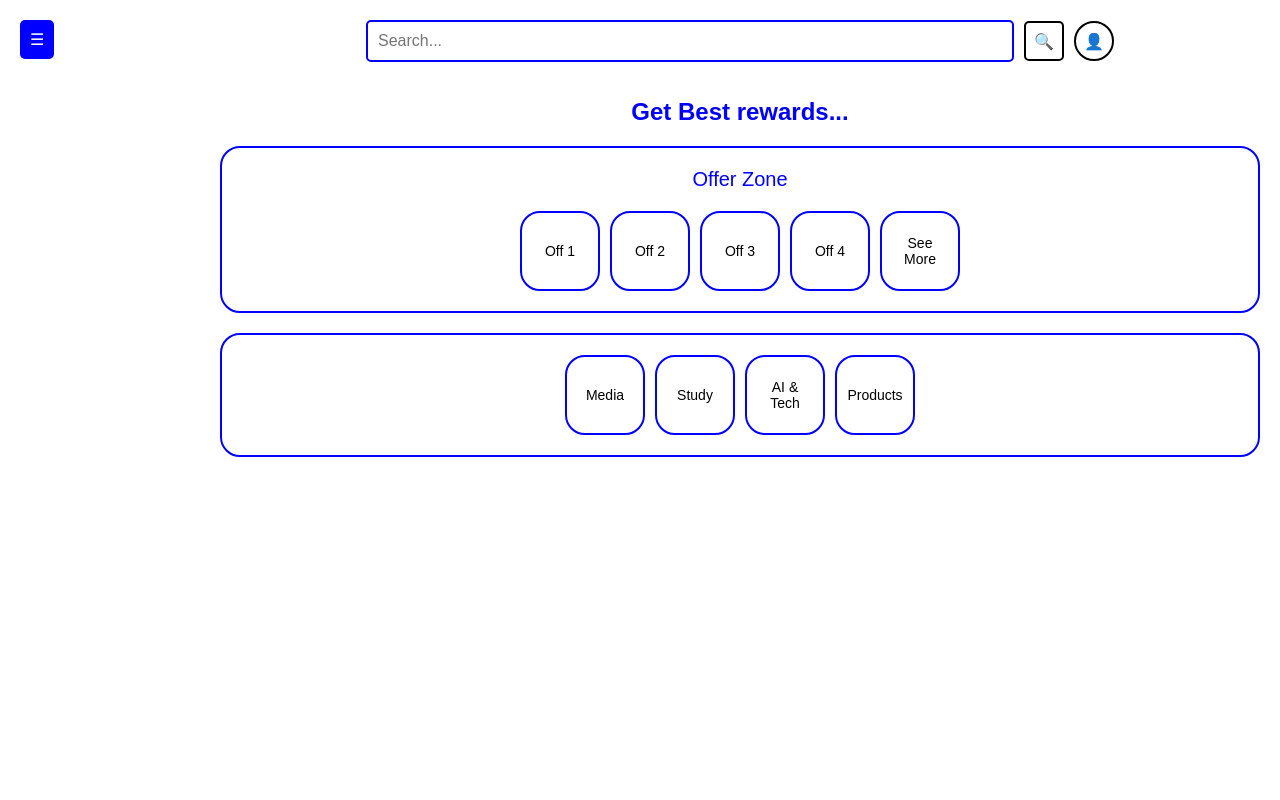
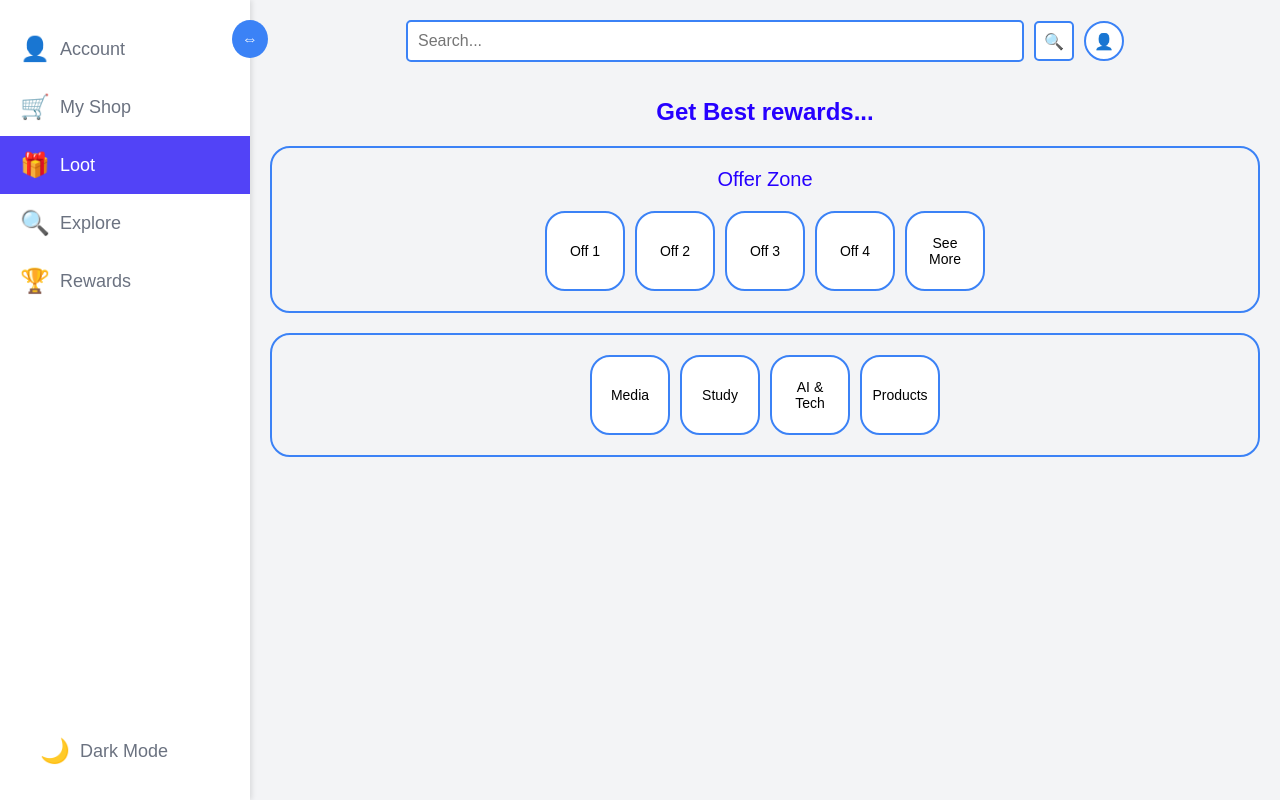
Before and after one commit to saidinesh49/loot, a plain HTML site: page loot.html in a window 1280 px wide. Drawn offline with Linux system fonts and the light colour scheme.

Commit message:
loot.html

```diff
--- a/loot.html
+++ b/loot.html
@@ -8,83 +8,164 @@
         body {
             margin: 0;
             font-family: Arial, sans-serif;
-            color: #0000ff;
-            background-color: #fff;
+            background-color: #F3F4F6; /* Light background color */
+            color: #1F2937; /* Dark gray color for text */
+            transition: background-color 0.3s, color 0.3s;
         }
 
-        .container {
-            display: flex;
-            flex-direction: column;
-            height: 100vh;
+        body.dark-mode {
+            background-color: #1F2937; /* Dark background color */
+            color: #F3F4F6; /* Light color for text */
         }
 
         .sidebar {
-            background-color: blue;
-            width: 200px;
+            background-color: #FFFFFF; /* White background for sidebar */
+            width: 250px; /* Expanded width */
             display: flex;
             flex-direction: column;
             align-items: center;
             padding: 20px 0;
             box-sizing: border-box;
             position: fixed;
-            left: -200px; /* Hidden by default */
             top: 0;
             height: 100%;
-            transition: left 0.3s ease;
-            z-index: 20; /* Ensures the sidebar is on top */
+            box-shadow: 2px 0 5px rgba(0, 0, 0, 0.1); /* Subtle shadow for depth */
+            z-index: 10; /* Ensure it is above the content */
+            transition: width 0.3s;
         }
 
-        .sidebar.show {
-            left: 0;
+        .sidebar.narrow {
+            width: 80px; /* Narrow width */
         }
 
-        .sidebar button {
-            width: 80%;
-            background-color: white;
-            border: 2px solid blue;
-            color: blue;
-            padding: 10px 20px;
+        .sidebar button, .sidebar .dark-mode-toggle {
+            width: 100%;
+            background-color: transparent;
+            border: none;
+            color: #6B7280; /* Gray color for icons */
+            padding: 15px 20px;
             cursor: pointer;
-            border-radius: 5px;
-            font-size: 16px;
-            margin: 10px 0;
-            text-align: center;
+            font-size: 18px; /* Icon size */
+            text-align: left;
+            transition: background-color 0.2s, color 0.2s; /* Smooth color transition */
+            display: flex;
+            align-items: center;
         }
 
-        .sidebar button.active {
-            background-color: rgb(138, 135, 135);
-            color: black;
+        .sidebar button:hover, .sidebar .dark-mode-toggle:hover {
+            background-color: #E5E7EB; /* Light gray on hover */
+            color: #1F2937; /* Dark color on hover */
         }
 
-        .sidebar button:hover {
-            background-color: blue;
-            color: white;
+        .sidebar .icon {
+            font-size: 24px;
+            margin-right: 10px;
         }
 
-        .user-section {
-            margin-top: auto;
-            padding: 15px;
-            background-color: #0000ff;
-            width: 100%;
-            text-align: center;
-            font-size: 16px;
-            color: #fff;
+        .sidebar.narrow .label {
+            display: none;
         }
 
         .main-content {
             flex: 1;
             display: flex;
             flex-direction: column;
-            justify-content: flex-start;
             align-items: center;
             padding: 20px;
             box-sizing: border-box;
-            margin-left: 200px; /* Adjusted for the sidebar */
-            transition: margin-left 0.3s ease;
+            width: calc(100% - 250px); /* Adjust width to account for sidebar */
+            margin-left: 250px; /* Ensure content is next to sidebar */
+            transition: width 0.3s, margin-left 0.3s;
+            justify-content: flex-start;
         }
 
-        .main-content.shifted {
-            margin-left: 0;
+        .sidebar.narrow ~ .main-content {
+            width: calc(100% - 80px);
+            margin-left: 80px;
+        }
+
+        h1 {
+            font-size: 24px; /* Adjusted for smaller screens */
+            color: #2600ff; /* Ensure h1 color is dark gray */
+            margin-bottom: 20px;
+            text-align: center;
+        }
+
+        .section {
+            width: 100%; /* Full width on mobile */
+            margin-bottom: 20px;
+            padding: 20px;
+            border: 2px solid #3B82F6;
+            border-radius: 20px;
+            box-sizing: border-box;
+            text-align: center;
+        }
+
+        .section-title {
+            font-size: 20px; /* Adjusted for smaller screens */
+            margin-bottom: 20px;
+            color: #2600ff; /* Ensure title color is dark gray */
+        }
+
+        .button-grid, .button-grid-wide {
+            display: flex;
+            gap: 10px;
+            flex-wrap: wrap;
+            justify-content: center;
+        }
+
+        .button-grid button, .button-grid-wide button, .special-button {
+            width: 80px; /* Adjusted for smaller screens */
+            height: 80px; /* Adjusted for smaller screens */
+            padding: 10px;
+            border: 2px solid #3B82F6;
+            border-radius: 20px;
+            background-color: white;
+            color: black;
+            font-size: 14px; /* Adjusted for smaller screens */
+            cursor: pointer;
+            box-sizing: border-box;
+            transition: background-color 0.2s, color 0.2s, transform 0.3s ease;
+        }
+
+        .button-grid button:hover, .button-grid-wide button:hover, .special-button:hover {
+            background-color: #3B82F6;
+            color: white;
+            transform: scale(1.1);
+        }
+
+        .toggle-button {
+            position: absolute;
+            top: 20px;
+            left: 250px;
+            transform: translateX(-50%);
+            background-color: #3B82F6; /* Blue color */
+            color: white;
+            border: none;
+            padding: 10px;
+            border-radius: 50%;
+            cursor: pointer;
+            font-size: 16px;
+            z-index: 20; /* Ensure it is above the sidebar */
+            transition: background-color 0.2s, transform 0.2s; /* Smooth transition */
+            display: flex;
+            align-items: center;
+            justify-content: center;
+        }
+
+        .toggle-button:hover {
+            background-color: #2563EB; /* Darker blue on hover */
+            transform: scale(1.1); /* Slightly larger on hover */
+        }
+
+        .sidebar.narrow + .toggle-button {
+            left: 80px;
+        }
+
+        .dark-mode-toggle {
+            position: absolute;
+            bottom: 20px;
+            left: 20px;
         }
 
         .search-container {
@@ -98,7 +179,7 @@
         .search-input {
             width: 60%;
             padding: 10px;
-            border: 2px solid #0000ff;
+            border: 2px solid #3B82F6;
             border-radius: 5px;
             font-size: 16px;
         }
@@ -107,7 +188,7 @@
             width: 40px;
             height: 40px;
             background-color: white;
-            border: 2px solid rgb(0, 0, 0);
+            border: 2px solid #3B82F6;
             display: flex;
             justify-content: center;
             align-items: center;
@@ -117,9 +198,13 @@
             box-sizing: border-box;
             transition: transform 0.3s ease;
         }
+        .sidebar button.active {
+            background-color: rgb(82, 67, 247);
+            color: rgb(255, 255, 255);
+        }
 
         .search-icon:hover, .profile-icon:hover {
-            background-color: #0000ff;
+            background-color: #3B82F6;
             color: white;
             transform: scale(1.1);
         }
@@ -128,123 +213,9 @@
             border-radius: 50%;
         }
 
-        h1 {
-            font-size: 24px; /* Adjusted for smaller screens */
-            color: #0000ff;
-            margin-bottom: 20px;
-            text-align: center;
-        }
-
-        .section {
-            width: 100%; /* Full width on mobile */
-            margin-bottom: 20px;
-            padding: 20px;
-            border: 2px solid #0000ff;
-            border-radius: 20px;
-            box-sizing: border-box;
-            text-align: center;
-        }
-
-        .section-title {
-            font-size: 20px; /* Adjusted for smaller screens */
-            margin-bottom: 20px;
-            color: #0000ff;
-        }
-
-        .button-grid, .button-grid-wide {
-            display: flex;
-            gap: 10px;
-            flex-wrap: wrap;
-            justify-content: center;
-        }
-
-        .button-grid button, .button-grid-wide button {
-            width: 80px; /* Adjusted for smaller screens */
-            height: 80px; /* Adjusted for smaller screens */
-            padding: 10px;
-            border: 2px solid #0000ff;
-            border-radius: 20px;
-            background-color: white;
-            color: black;
-            font-size: 14px; /* Adjusted for smaller screens */
-            cursor: pointer;
-            box-sizing: border-box;
-            transition: transform 0.3s ease;
-        }
-
-        .button-grid button:hover, .button-grid-wide button:hover {
-            background-color: #0000ff;
-            color: white;
-            transform: scale(1.1);
-        }
-
-        .special-button {
-            width: 100px; /* Adjusted for smaller screens */
-            height: 100px; /* Adjusted for smaller screens */
-            padding: 10px;
-            border: 2px solid #0000ff;
-            border-radius: 30px;
-            background-color: white;
-            color: black;
-            font-size: 14px; /* Adjusted for smaller screens */
-            cursor: pointer;
-            box-sizing: border-box;
-            transition: transform 0.3s ease;
-        }
-
-        .special-button:hover {
-            background-color: #0000ff;
-            color: white;
-            transform: scale(1.1);
-        }
-
-        .menu-button {
-            position: absolute;
-            top: 20px;
-            left: 20px;
-            background-color: blue;
-            color: white;
-            border: none;
-            padding: 10px;
-            border-radius: 5px;
-            cursor: pointer;
-            font-size: 16px;
-            z-index: 30; /* Ensures the menu button is on top */
-            transition: background-color 0.3s ease, transform 0.3s ease;
-        }
-
-        .menu-button:hover {
-            background-color: darkblue;
-            transform: scale(1.1);
-        }
-
-        .hidden {
-            display: none;
-        }
-
-        .back-button {
-            background-color: white;
-            color: blue;
-            border: 2px solid blue;
-            padding: 5px;
-            border-radius: 5px;
-            cursor: pointer;
-            font-size: 16px;
-            margin-top: auto;
-        }
-
-        .back-button:hover {
-            background-color: blue;
-            color: white;
-        }
-
         @media (max-width: 600px) {
             .main-content {
                 margin-left: 0; /* No margin on mobile */
-            }
-
-            .search-input {
-                width: 70%; /* Adjusted for smaller screens */
             }
 
             .section {
@@ -255,15 +226,33 @@
 </head>
 <body>
     <div class="sidebar" id="sidebar">
-        <button onclick="window.location.href='acc.html'">Account</button>
-        <button onclick="window.location.href='shop.html'">My Shop</button>
-        <button class="active">Loot</button>
-        <button onclick="window.location.href='explore.html'">Explore</button>
-        <button onclick="window.location.href='rewards.html'"">Rewards</button>
-        <button class="back-button" onclick="toggleSidebar()">←</button>
+        <button onclick="window.location.href='acc.html'">
+            <span class="icon">👤</span>
+            <span class="label">Account</span>
+        </button>
+        <button onclick="window.location.href='shop.html'">
+            <span class="icon">🛒</span>
+            <span class="label">My Shop</span>
+        </button>
+        <button class="active">
+            <span class="icon">🎁</span>
+            <span class="label">Loot</span>
+        </button>
+        <button onclick="window.location.href='explore.html'">
+            <span class="icon">🔍</span>
+            <span class="label">Explore</span>
+        </button>
+        <button onclick="window.location.href='rewards.html'">
+            <span class="icon">🏆</span>
+            <span class="label">Rewards</span>
+        </button>
+        <button class="dark-mode-toggle" onclick="toggleDarkMode()">
+            <span class="icon">🌙</span>
+            <span class="label">Dark Mode</span>
+        </button>
     </div>
+    <button class="toggle-button" id="toggleButton" onclick="toggleSidebar()">⇔</button>
     <div class="main-content" id="main-content">
-        <button class="menu-button" id="menu-button" onclick="toggleSidebar()">☰</button>
         <div class="search-container">
             <input type="text" class="search-input" placeholder="Search...">
             <div class="search-icon">🔍</div>
@@ -293,14 +282,15 @@
         function toggleSidebar() {
             var sidebar = document.getElementById('sidebar');
             var mainContent = document.getElementById('main-content');
-            var menuButton = document.getElementById('menu-button');
-            sidebar.classList.toggle('show');
+            var toggleButton = document.getElementById('toggleButton');
+            sidebar.classList.toggle('narrow');
             mainContent.classList.toggle('shifted');
-            if (sidebar.classList.contains('show')) {
-                menuButton.classList.add('hidden');
-            } else {
-                menuButton.classList.remove('hidden');
-            }
+            toggleButton.classList.toggle('shifted');
+        }
+
+        function toggleDarkMode() {
+            document.body.classList.toggle('dark-mode');
         }
     </script>
-</
+</body>
+</html>
```
